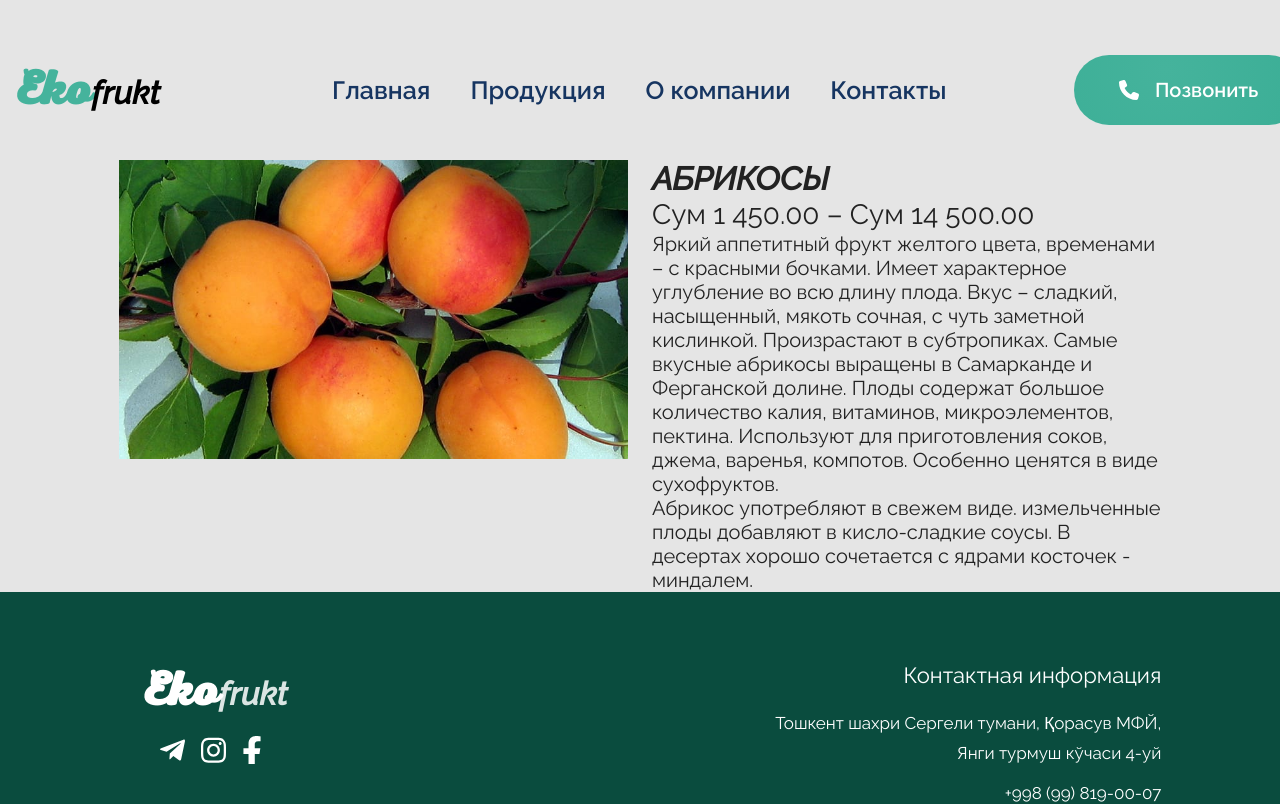
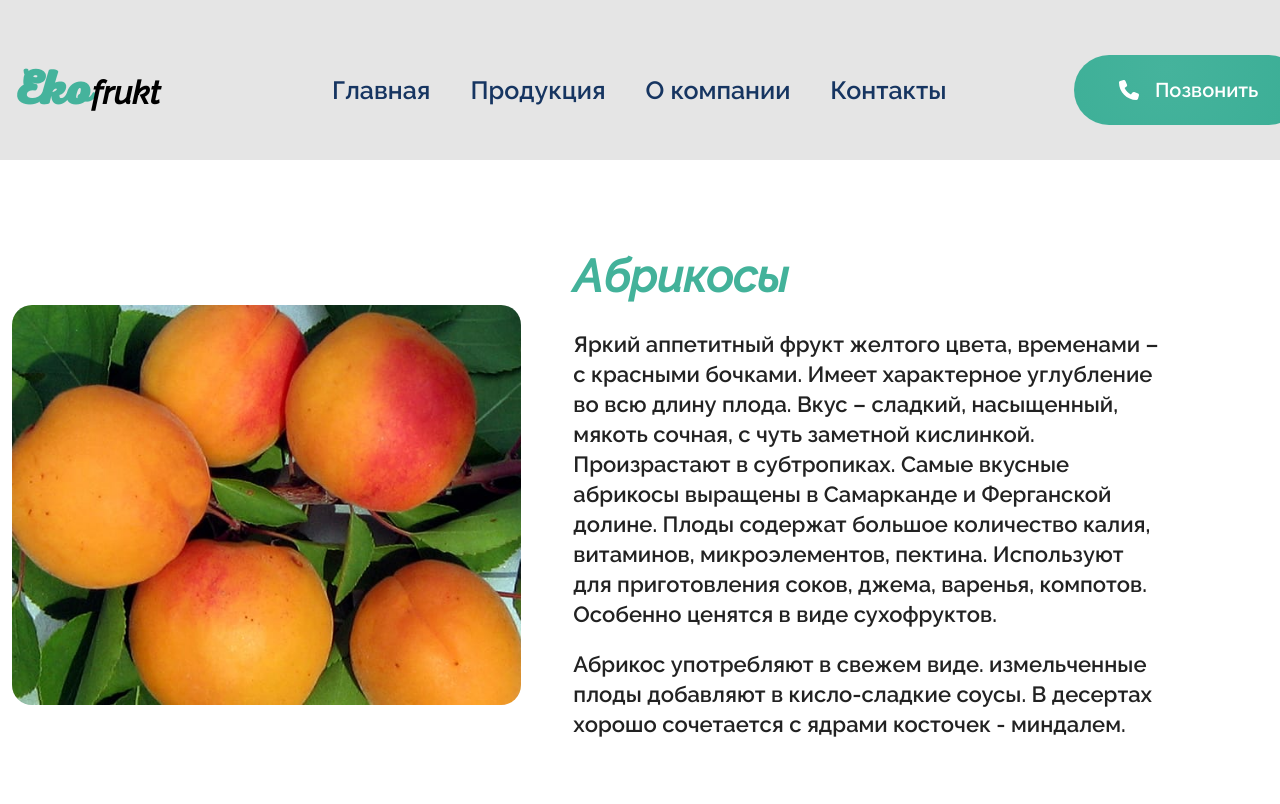
Before and after one commit to 7Davronbek/app-suxofruits-client, a React (Create React App) app: page /see-catalog/1 in a window 1280 px wide. Shown: the top 804 px of the page. Built offline with nearby package versions, Linux system fonts and the light colour scheme.

Commit message:
suxofruits

```diff
--- a/src/App.js
+++ b/src/App.js
@@ -11,7 +11,6 @@ import Contacts from "./pages/Contacts"
 import Main from "./pages/Main"
 import Production from "./pages/Production"
 import SeeCatalog from "./pages/SeeCatalog"
-
 
 const App = () => {
 
@@ -34,6 +33,7 @@ const App = () => {
 
         <Footer />
       </Router>
+
     </>
   )
 }
--- a/src/pages/SeeCatalog.jsx
+++ b/src/pages/SeeCatalog.jsx
@@ -40,13 +40,12 @@ const SeeCatalog = () => {
 
                         <div className="seeCatalog">
                             <div className="container">
-                                <div className="row">
-                                    <div className="col-5 offset-1">
+                                <div className="row align-items-center  ">
+                                    <div className="col-5 leftWrap">
                                         <img src="/assets/image/category/1.jpg" className='w-100' alt="" />
                                     </div>
-                                    <div className="col-5">
-                                        <h2 className="bold">АБРИКОСЫ</h2>
-                                        <h3>Сум 1 450.00 – Сум 14 500.00</h3>
+                                    <div className="col-6 rightWrap">
+                                        <h2 className="bold"> Абрикосы</h2>
                                         <h5>Яркий аппетитный фрукт желтого цвета, временами – с красными бочками. Имеет характерное углубление во всю длину плода. Вкус – сладкий, насыщенный, мякоть сочная, с чуть заметной кислинкой. Произрастают в субтропиках. Самые вкусные абрикосы выращены в Самарканде и Ферганской долине. Плоды содержат большое количество калия, витаминов, микроэлементов, пектина. Используют для приготовления соков, джема, варенья, компотов. Особенно ценятся в виде сухофруктов.</h5>
                                         <h5>Абрикос употребляют в свежем виде. измельченные плоды добавляют в кисло-сладкие соусы. В десертах хорошо сочетается с ядрами косточек - миндалем.</h5>
                                     </div>
--- a/src/sass/main.scss
+++ b/src/sass/main.scss
@@ -1307,6 +1307,41 @@ html {
             }
         }
 
+        .seeCatalog {
+            padding: 90px 0;
+            background-color: #fff;
+
+            h2 {
+                font-size: 45px;
+                color: #43b29a;
+                margin-bottom: 25px;
+            }
+
+            h5 {
+                font-size: 22px;
+                font-weight: 600;
+                margin-bottom: 20px;
+                line-height: 30px;
+            }
+
+            .rightWrap {
+                padding-left: 40px;
+            }
+
+            .leftWrap {
+                height: 400px;
+                border-radius: 20px;
+
+                img {
+                    object-fit: cover;
+                    width: 100% !important;
+                    height: 100% !important;
+                    border-radius: 20px;
+                    cursor: pointer;
+                }
+            }
+        }
+
         .footer {
             background: #0a4c3e;
             padding: 70px 0 30px;
```
